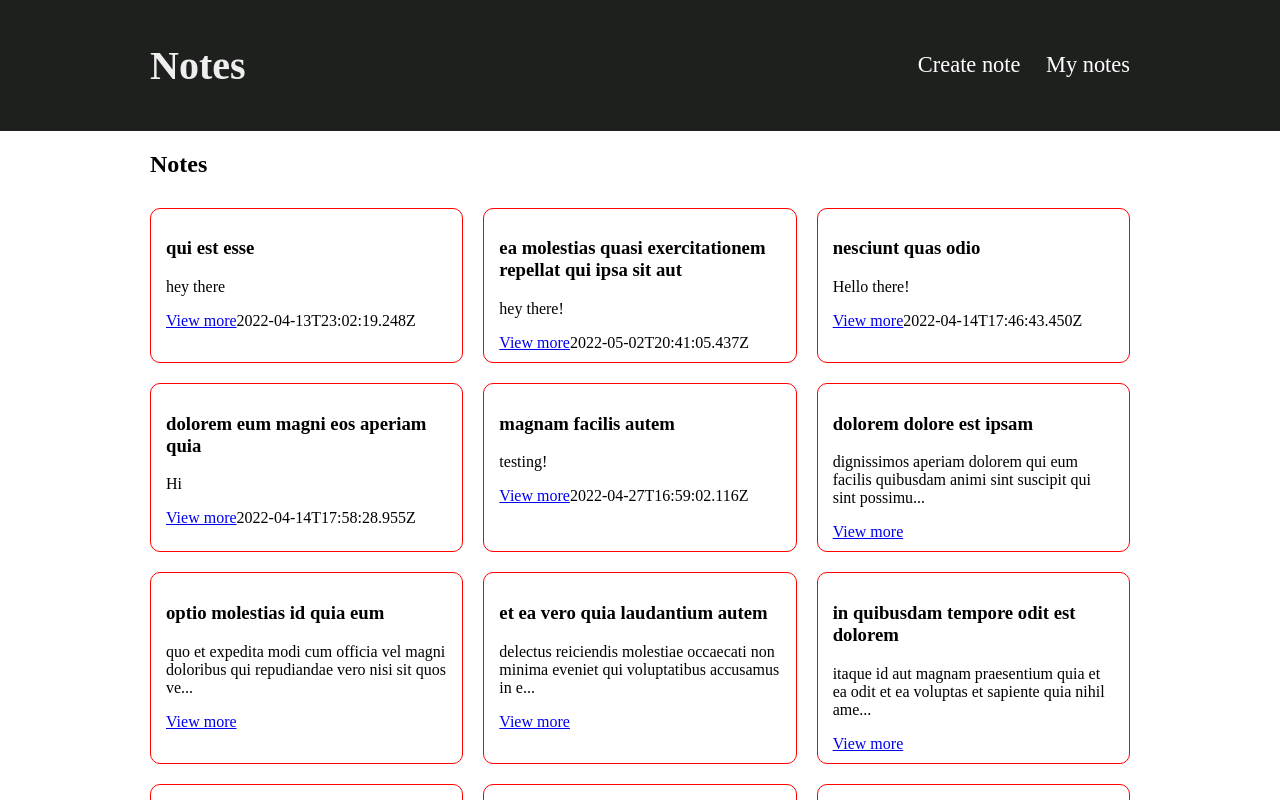
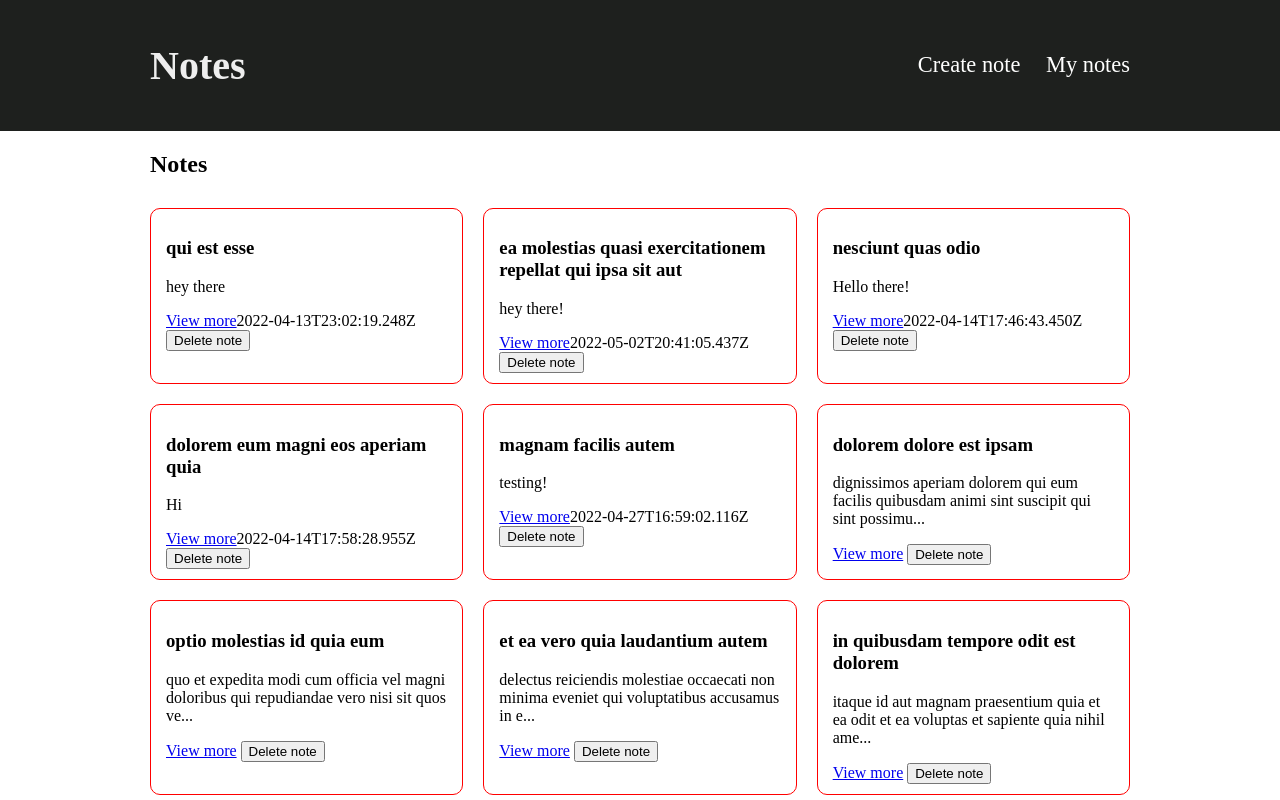
Before and after one commit to tadanama/react-notes-app, a React (Vite) app in the folder client/: page / in a window 1280 px wide. Shown: the top 800 px of the page. Built offline with nearby package versions, Linux system fonts and the light colour scheme; data requests are answered from the project's data file.

Commit message:
Create button to dispatch deletedNote async thunk in the note card

```diff
--- a/client/src/features/notes/NotesList.jsx
+++ b/client/src/features/notes/NotesList.jsx
@@ -1,13 +1,24 @@
 import React from "react";
-import { useSelector } from "react-redux";
-import { Link } from "react-router-dom";
+import { useSelector, useDispatch } from "react-redux";
+import { Link, useNavigate } from "react-router-dom";
 
-import { selectAllNotes, selectError, selectNotesStatus } from "./notesSlice";
+import {
+	selectAllNotes,
+	selectError,
+	selectNotesStatus,
+	deletedNote,
+} from "./notesSlice";
 
 function NotesList() {
 	const notes = useSelector(selectAllNotes);
 	const status = useSelector(selectNotesStatus); // Get status when fetching the notes
 	const error = useSelector(selectError); // Get error message if an error has occured
+
+	// Instantiate useDispatch()
+	const dispatch = useDispatch();
+
+	// Instantiate useNavigate()
+	const navigate = useNavigate();
 
 	// const orderedNotes = notes
 	// 	.slice()
@@ -35,12 +46,26 @@ function NotesList() {
 					<Link to={`/note/${note.id}`}>
 						<span>View more</span>
 					</Link>
-					<span>{note.date}</span>
+					<span>{note.date} </span>
+					<button onClick={() => handleNoteDelete(note.id)}>
+						<span>Delete note</span>
+					</button>
 				</div>
 			);
 		});
 	} else if (status === "failed") {
 		content = <p>{error}</p>;
+	}
+
+	function handleNoteDelete(noteId) {
+		try {
+			// Dispatch the delete async thunk
+			dispatch(deletedNote({ id: noteId })).unwrap();
+
+			navigate("/");
+		} catch (error) {
+			console.log("Failed to delete note:", error);
+		}
 	}
 
 	return (
```
